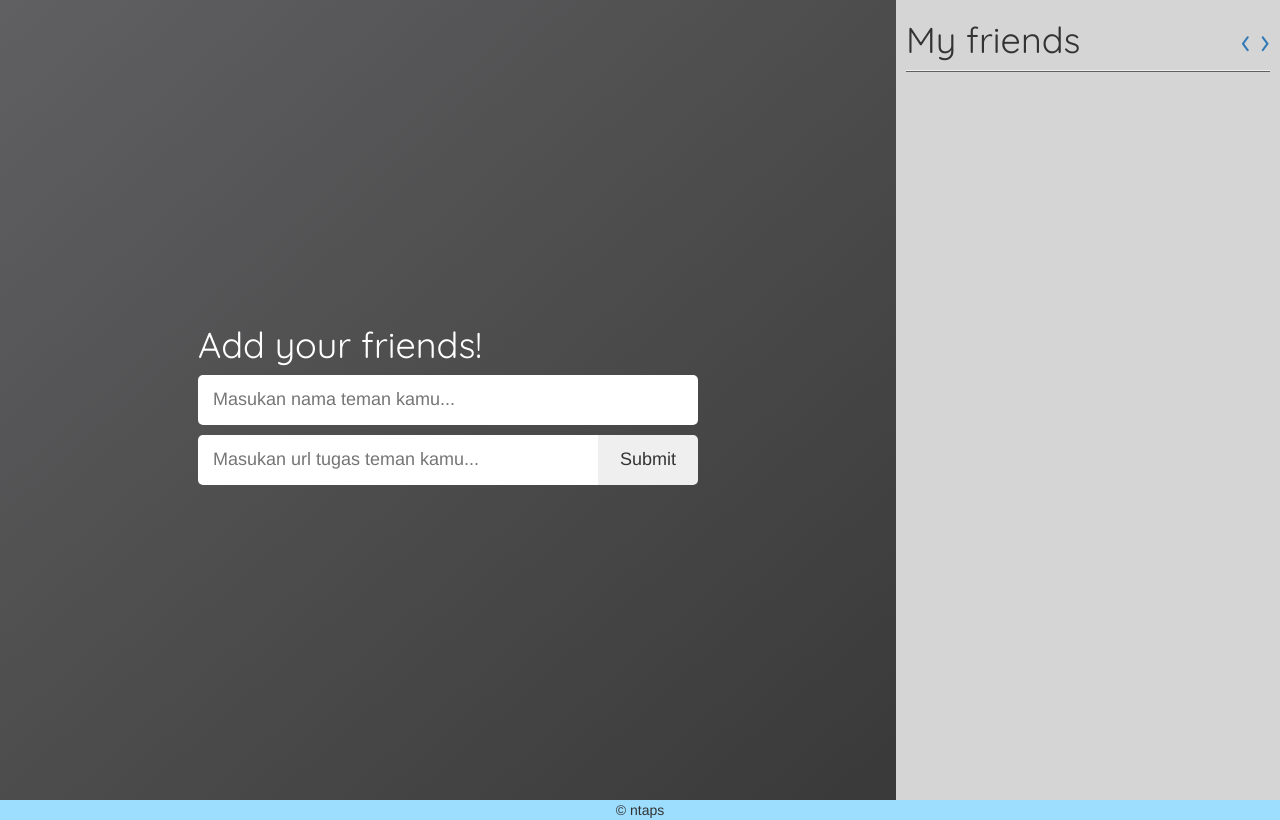
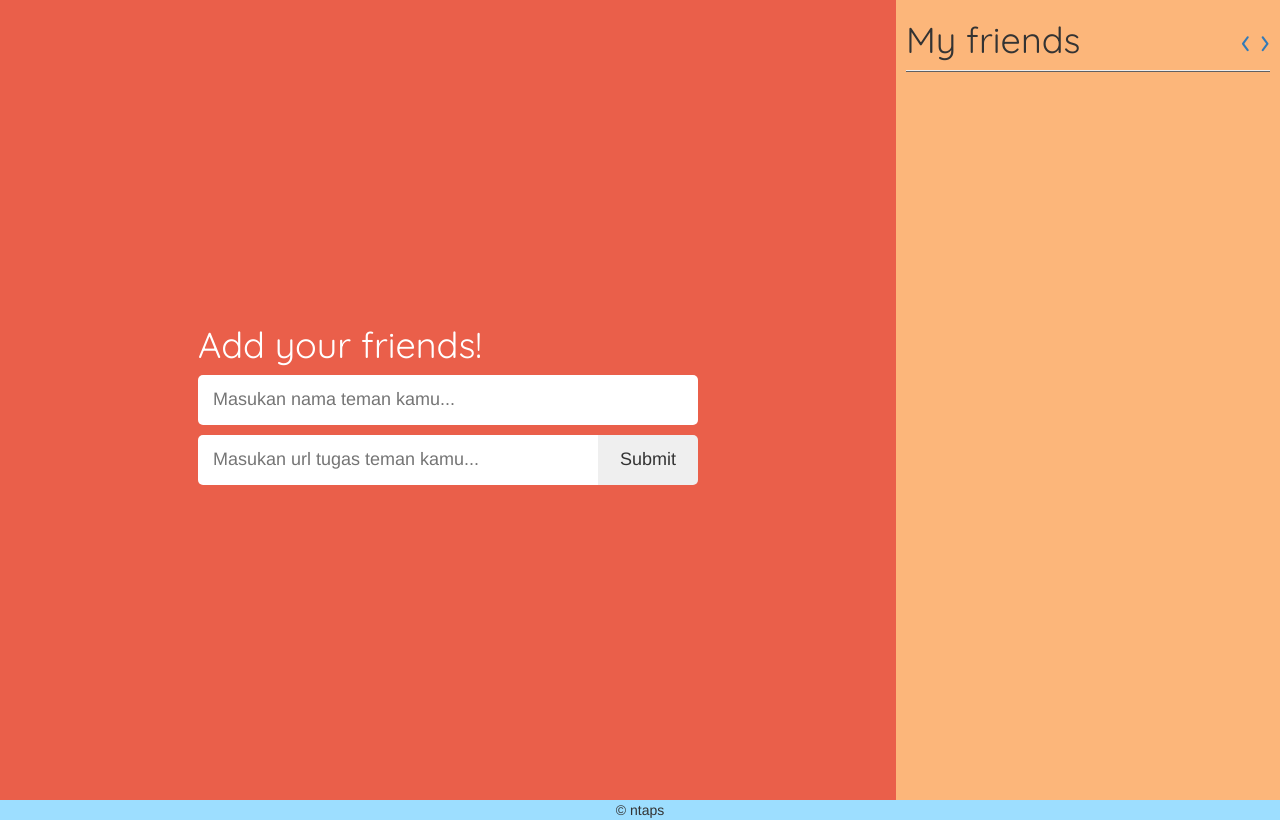
Before and after one commit to Mochaul/ppw-assignment-1, a Django app: template ntaps_add_friend/templates/add_friend/ntaps_add_friend.html in a window 1280 px wide. Shown: the part 56-876 px from the top of the page. Run offline with Django 3.2, Linux system fonts and the light colour scheme; the template is opened without the code that fills it: values that come from a table or form of the project are taken from there, others are empty; parts of the project's set-up code (start-up, migrations or seed data) failed here and were passed over; some libraries are stand-ins or nearby versions.

Commit message:
change color to suit palette

```diff
--- a/ntaps_add_friend/static/css/add_friend.css
+++ b/ntaps_add_friend/static/css/add_friend.css
@@ -17,7 +17,7 @@
 }
 
 .wrapper-kiri {
-  background: linear-gradient(to bottom right, #606062, #393939);
+  background: #ea5f4a;
   flex-basis: 70%;
 
   display: flex;
@@ -26,7 +26,7 @@
 }
 
 .wrapper-kanan {
-  background-color: #D5D5D5;
+  background-color: #fcb67a;
   flex-basis: 30%;
 }
 
```
